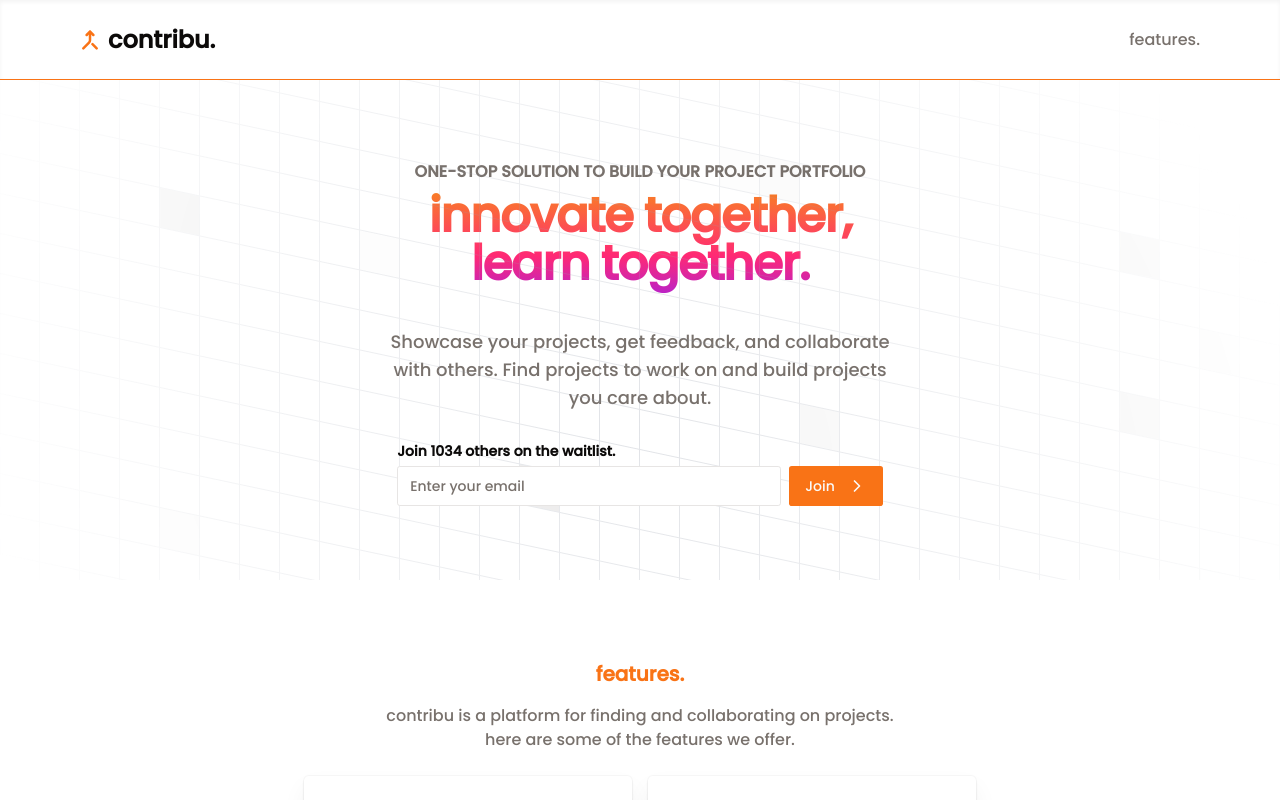
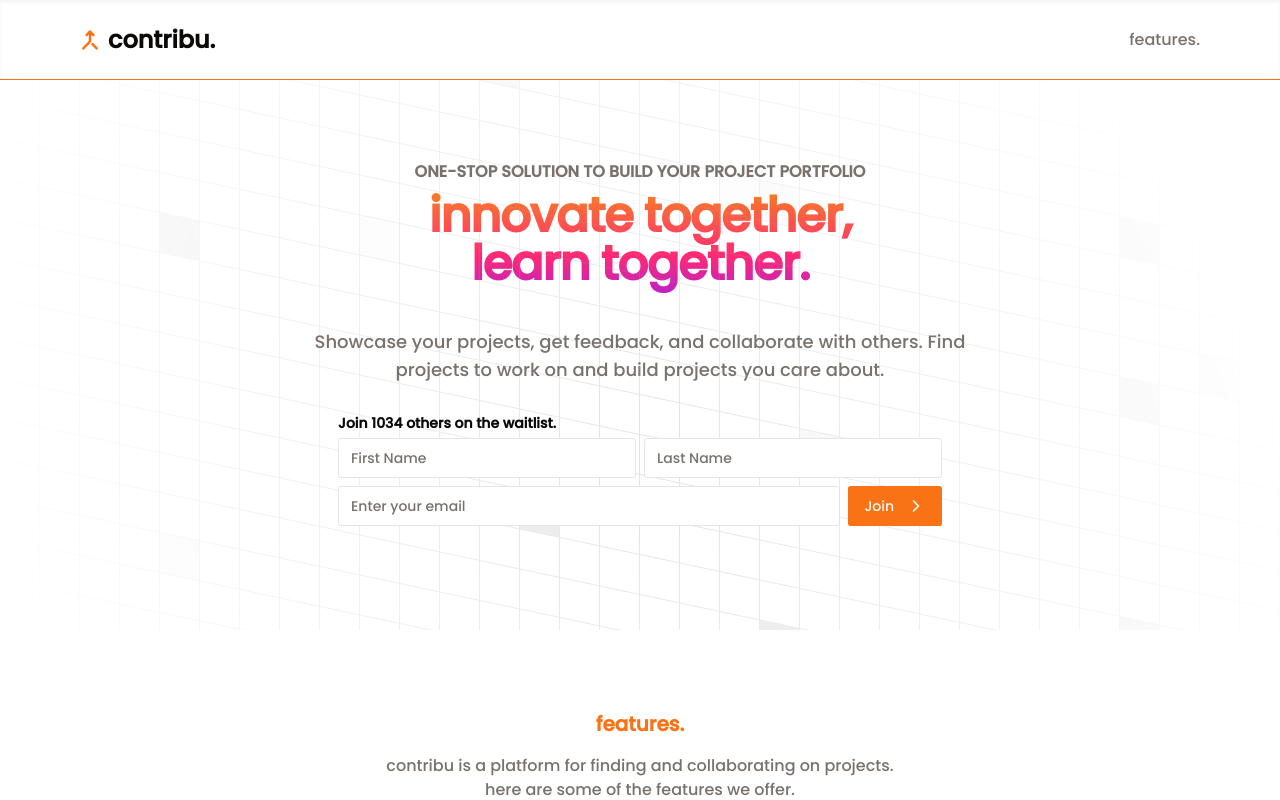
Before and after one commit to AyanAnees/Waitlist, a Next.js app: page / in a window 1280 px wide. Shown: the top 800 px of the page. Built offline with nearby package versions, Linux system fonts and the light colour scheme.

Commit message:
Added names input

```diff
--- a/app/page.tsx
+++ b/app/page.tsx
@@ -14,6 +14,8 @@ export default function Home() {
     const [subscribed, setSubscribed] = useState(false);
     const [showWaitlisted, setShowWaitlisted] = useState(false);
     const [email, setEmail] = useState("");
+    const [first, setFirst] = useState("");
+    const [last, setLast] = useState("");
     const [error, setError] = useState("");
 
     useEffect(() => {
@@ -34,7 +36,7 @@ export default function Home() {
             setError("Please input a valid email.");
             return;
         }
-        setError("")
+        setError("");
         // ! send api request here
         if (subscribed) return;
 
@@ -48,15 +50,15 @@ export default function Home() {
             <Header />
 
             {/* Hero Section */}
-            <div className="relative h-[500px] w-full  overflow-hidden bg-background p-6 sm:p-20 pt-16">
+            <div className="relative h-[550px] w-full  overflow-hidden bg-background p-6 sm:p-20 pt-16">
                 <div className="flex flex-col items-center justify-start gap-2 z-10">
                     <p className="text-md font-bold text-center w-full text-muted-foreground uppercase">
                         one-stop solution to build your project portfolio
                     </p>
-                    <h2 className="pointer-events-none lowercase whitespace-pre-wrap bg-gradient-to-b from-[#F97D26] via-[#ff2975] to-[#8c1eff] bg-clip-text text-center text-4xl sm:text-5xl font-bold tracking-tight text-transparent w-full sm:max-w-lg pb-8">
+                    <h2 className="pointer-events-none lowercase whitespace-pre-wrap bg-gradient-to-b from-[#F97D26] via-[#ff2975] to-[#8c1eff] bg-clip-text text-center text-4xl sm:text-5xl font-bold tracking-tight text-transparent max-w-lg pb-8">
                         Innovate Together, Learn Together.
                     </h2>
-                    <p className="text-md sm:text-lg text-center text-muted-foreground w-full sm:max-w-lg">
+                    <p className="text-sm sm:text-lg text-center text-muted-foreground max-w-xl sm:max-w-2xl">
                         Showcase your projects, get feedback, and collaborate
                         with others. Find projects to work on and build projects
                         you care about.
@@ -65,13 +67,29 @@ export default function Home() {
                         <Label htmlFor="email" className="font-semibold">
                             Join 1034 others on the waitlist.
                         </Label>
+                        <div className="flex flex-row gap-2 items-center justify-start">
+                            <Input
+                                id="first"
+                                type="text"
+                                placeholder="First Name"
+                                value={first}
+                                onChange={(e) => setFirst(e.target.value)}
+                            />
+                            <Input
+                                id="last"
+                                type="text"
+                                placeholder="Last Name"
+                                value={last}
+                                onChange={(e) => setLast(e.target.value)}
+                            />
+                        </div>
                         <div className="flex flex-row gap-2 items-center justify-center">
                             <Input
                                 id="email"
                                 type="email"
                                 placeholder="Enter your email"
                                 value={email}
-                                className="sm:w-60 md:w-96"
+                                className="w-full"
                                 onChange={(e) => setEmail(e.target.value)}
                             />
 
```
